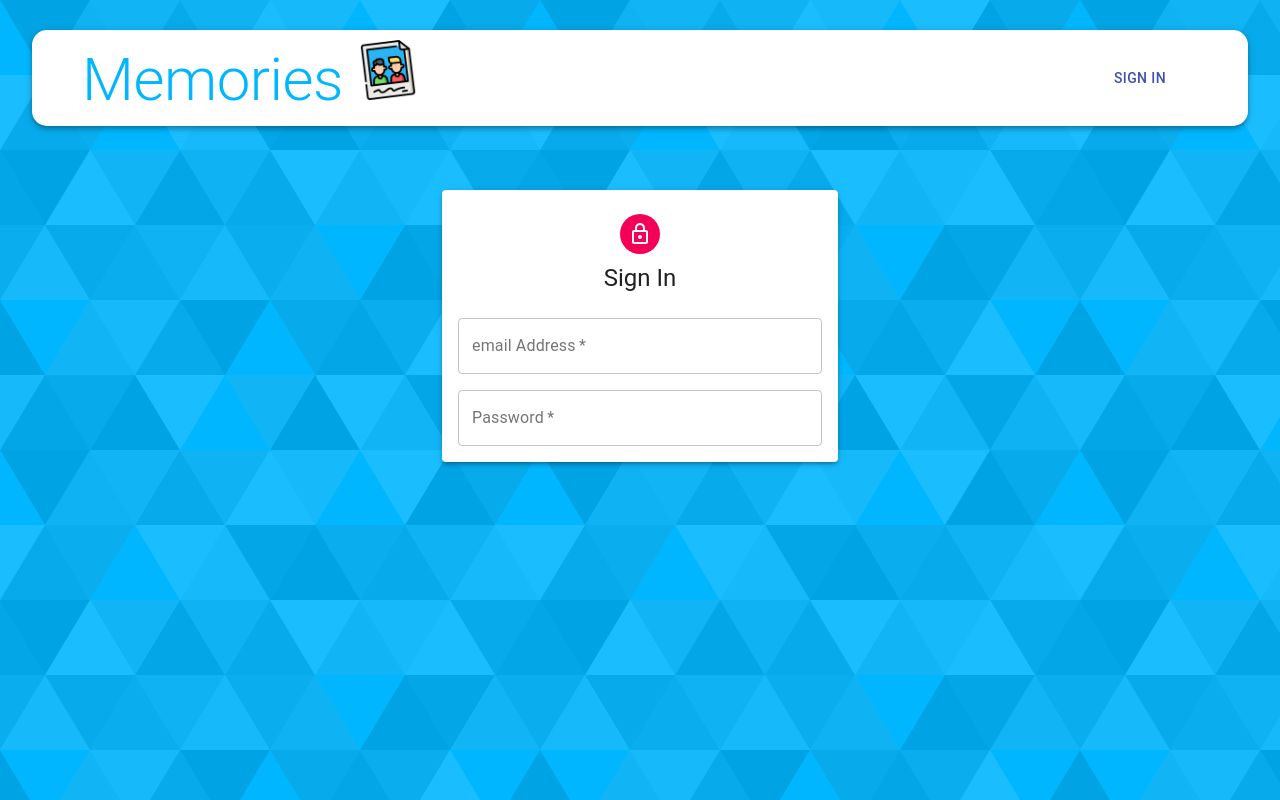
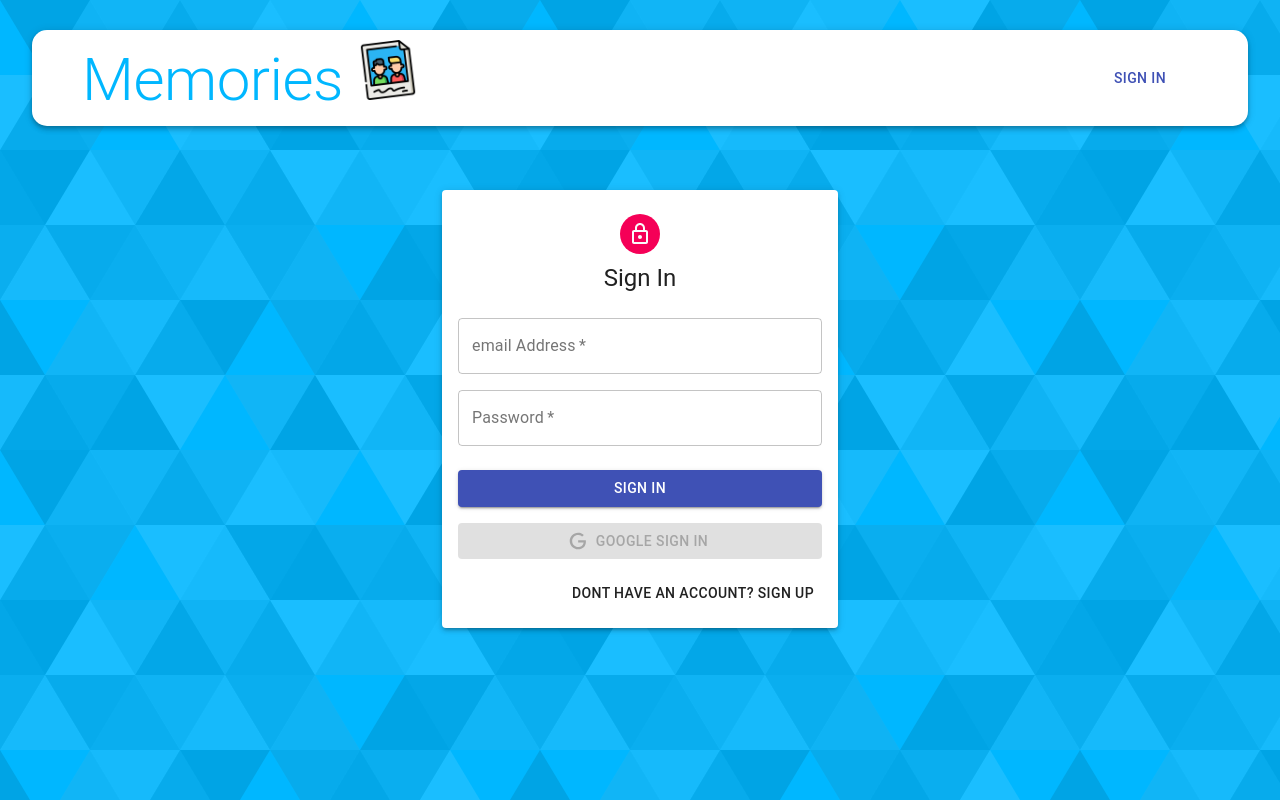
Before and after one commit to anivnssb/Socialmedia_MERN_Stack, a React (Create React App) app in the folder client/: page /auth in a window 1280 px wide. Built offline with nearby package versions, Linux system fonts and the light colour scheme.

Commit message:
google authentication

```diff
--- a/client/src/components/Auth/Auth.jsx
+++ b/client/src/components/Auth/Auth.jsx
@@ -1,13 +1,20 @@
-import React from 'react'
-import { Avatar,Paper,Grid, Typography, Container, TextField } from '@material-ui/core';
+import React, { useState } from 'react'
+import { Avatar,Paper,Grid, Typography, Container, TextField, Button,  } from '@material-ui/core';
+import {GoogleLogin} from 'react-google-login'
 import useStyles from './styles'
 import LockOutlinedIcon from '@material-ui/icons/LockOutlined'
 import Input from './Input';
+import Icon from './icon'
 const Auth = () => {
+const [showPassword,setShowPassword]=useState(false)
+const [isSignUp,setIsSignUp]=useState(false)
 const classes=useStyles();
-const isSignUp=false
 const handleSubmit=()=>{}
 const handleChange=()=>{}
+const switchMode=()=>{setIsSignUp((prevState)=>!prevState)}
+const googleSuccess=async (res)=>{console.log(res)}
+const googleFailure=(error)=>{ console.log('Google google sigin in was unsuccessfull. Try again later')
+console.log(error)}
   return (
    <Container component="main" maxWidth="xs">
     <Paper className={classes.paper} elevation={3}>
@@ -26,7 +33,26 @@
                     )
                 }
                   <Input name="email"handleChange={handleChange} label="email Address"  type="email" xs={6}/>
-                  <Input name="password"handleChange={handleChange} label="Password"  type="password" xs={6}/>
+                  <Input name="password"handleChange={handleChange} handleShowPassword={setShowPassword} label="Password"  type="password" xs={6}/>
+                  {isSignUp&& <Input name="confirmPassword" label="Repeat Password" handleChange={handleChange}/>}
+            </Grid>
+
+            <Button type="submit" fullWidth variant="contained" color="primary" className={classes.submit}>{isSignUp?"Sign Up":"Sign In"}</Button>
+            <GoogleLogin clientId='995288083228-b1j8g7qhsaujv4dpm7sftts3f5pvqo4e.apps.googleusercontent.com' render={(renderProps)=>(
+                <Button className={classes.googleButton} color="primary"
+                 fullWidth onClick={renderProps.onClick}
+                  disabled={renderProps.disabled}
+                   startIcon={<Icon/>} variant="contained">
+Google Sign In
+                   </Button>
+            )}
+            onSuccess={googleSuccess}
+            onFailure ={googleFailure}
+            cookiePolicy="single_host_origin"/>
+            <Grid container justifyContent='flex-end'>
+                <Grid item>
+                    <Button onClick={switchMode}>{isSignUp?'Already have an account? Sign In' :"Dont have an account? Sign Up"}</Button>
+                </Grid>
             </Grid>
         </form>
     </Paper>
--- /dev/null
+++ b/client/src/components/Auth/icon.js
@@ -0,0 +1,12 @@
+import React from 'react';
+
+const icon = () => (
+  <svg style={{ width: '20px', height: '20px' }} viewBox="0 0 24 24">
+    <path
+      fill="currentColor"
+      d="M21.35,11.1H12.18V13.83H18.69C18.36,17.64 15.19,19.27 12.19,19.27C8.36,19.27 5,16.25 5,12C5,7.9 8.2,4.73 12.2,4.73C15.29,4.73 17.1,6.7 17.1,6.7L19,4.72C19,4.72 16.56,2 12.1,2C6.42,2 2.03,6.8 2.03,12C2.03,17.05 6.16,22 12.25,22C17.6,22 21.5,18.33 21.5,12.91C21.5,11.76 21.35,11.1 21.35,11.1V11.1Z"
+    />
+  </svg>
+);
+
+export default icon;
```
